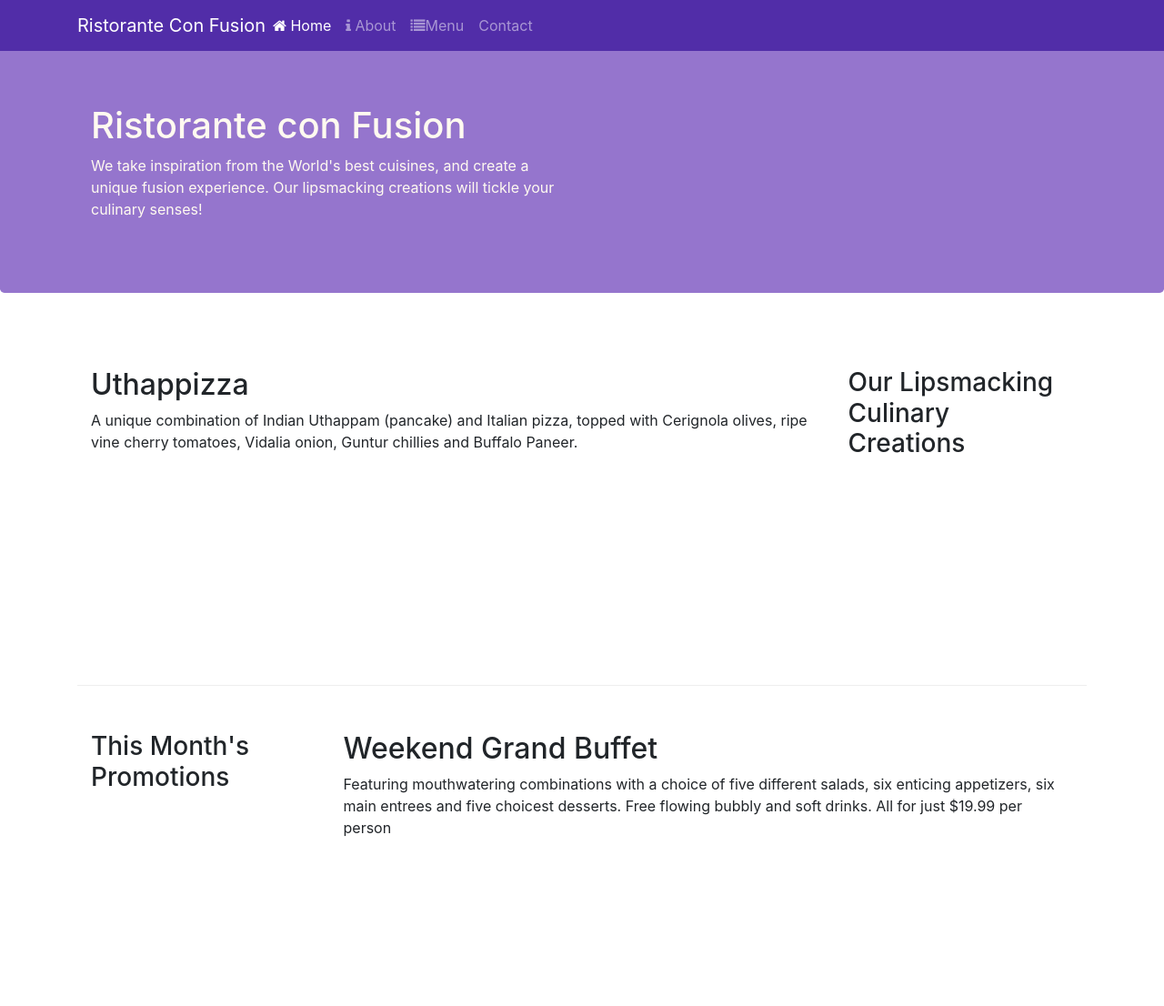
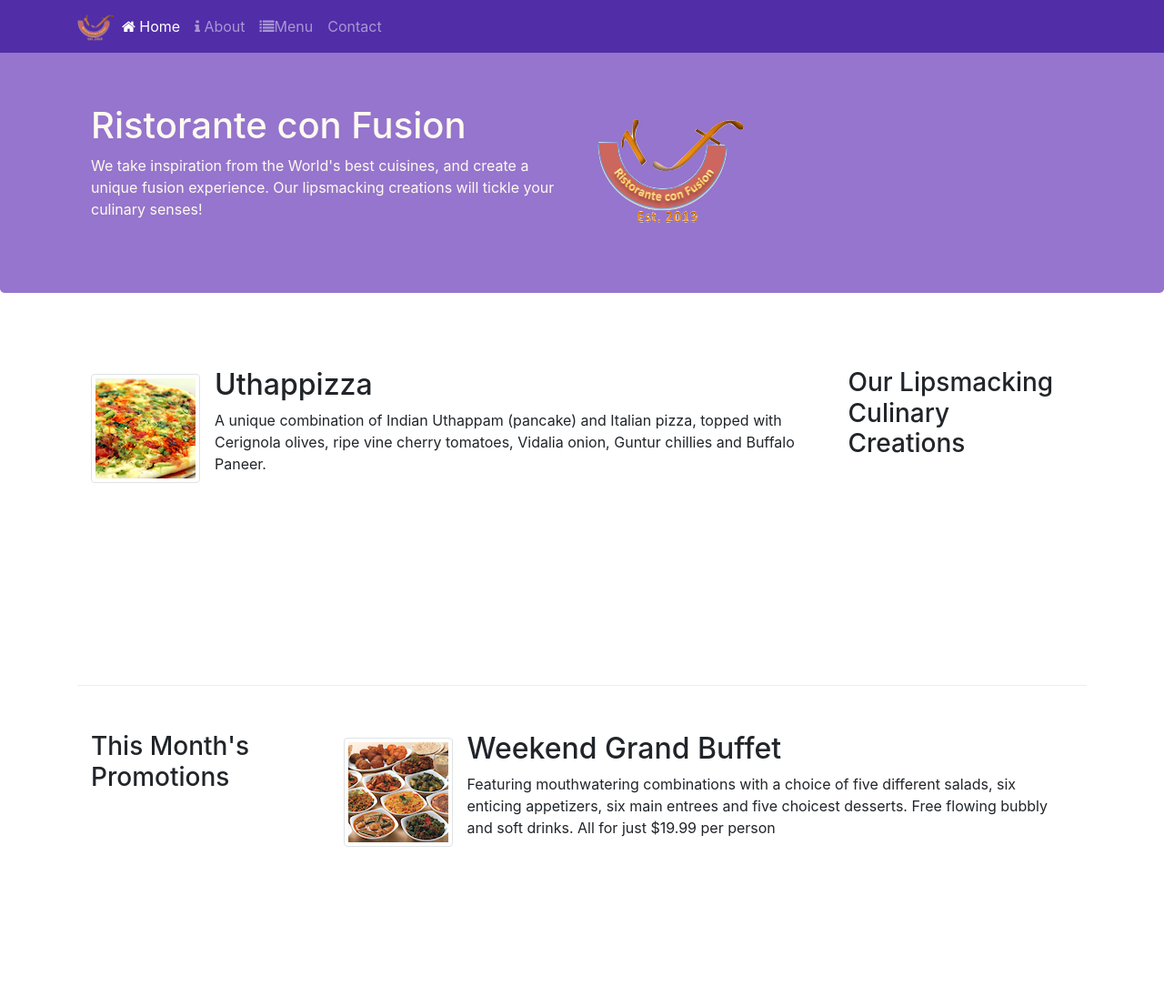
Before and after one commit to HoangNghia202/Git_test, a website: page index.html in a window 1280 px wide. Shown: the top 1106 px of the page at 91% size. Drawn offline with nearby package versions, Linux system fonts and the light colour scheme; some icons are missing.

Commit message:
Images and Media

```diff
--- a/index.html
+++ b/index.html
@@ -18,7 +18,7 @@
             <button class="navbar-toggler" type="button" data-toggle="collapse" data-target="#Navbar">
                 <span class="navbar-toggler-icon"></span>
             </button>
-            <a href="#" class="navbar-brand mr-auto">Ristorante Con Fusion</a>
+            <a href="#" class="navbar-brand mr-auto"><img src="./img/logo.png" alt="" height="30" width="41"></a>
             <div class="collapse navbar-collapse" id="Navbar">
                 <ul class="navbar-nav mr-auto">
                     <li class="nav-item active"> <a href="#" class="nav-link"> <span class="fa fa-home"></span> Home</a>
@@ -40,7 +40,8 @@
                     <p>We take inspiration from the World's best cuisines, and create a unique fusion experience. Our
                         lipsmacking creations will tickle your culinary senses!</p>
                 </div>
-                <div class=" col-12 col-sm">
+                <div class="col-12 col-sm align-self-center">
+                    <img src="./img/logo.png" class="img-fluid" alt="">
                   </div>
             </div>
         </div>
@@ -52,9 +53,16 @@
                 <h3>Our Lipsmacking Culinary Creations</h3>
             </div>
             <div class="col col-sm order-sm-first col-md">
-                <h2>Uthappizza</h2>
+                <div class="media">
+                    <img src="./img/uthappizza.png" alt="Uthappizza" class="d-flex mr-3 img-thumbnail align-self-center">
+                    <div media-body>
+                    <h2 class="mt-0">Uthappizza</h2>
                     <p>A unique combination of Indian Uthappam (pancake) and Italian pizza, topped with Cerignola olives,
                                         ripe vine cherry tomatoes, Vidalia onion, Guntur chillies and Buffalo Paneer.</p>
+                    </div>
+
+                </div>
+
             </div>
         </div>
 
@@ -64,10 +72,16 @@
                 <h3>This Month's Promotions</h3>
             </div>
             <div class="col col-sm col-md">
-                <h2>Weekend Grand Buffet</h2>
+                <div class="media">
+                    <img src="./img/buffet.png" alt=""  class="d-flex mr-3 img-thumbnail align-self-center">
+                    <div class="media-body">
+                         <h2 class="mt-0">Weekend Grand Buffet</h2>
                          <p>Featuring mouthwatering combinations with a choice of five different salads, six enticing appetizers,
                             six main entrees and five choicest desserts. Free flowing bubbly and soft drinks. All for just
                             $19.99 per person </p>
+                    </div>
+                </div>
+
             </div>
         </div>
 
@@ -76,11 +90,17 @@
                 <h3>Meet our Culinary Specialists</h3>
             </div>
             <div class="col col-sm order-sm-first col-md">
-                <h2>Alberto Somayya</h2>
+                <div class="media">
+                    <img src="./img/alberto.png" alt="Uthappizza" class="d-flex mr-3 img-thumbnail align-self-center">
+                    <div class="media-body">
+                         <h2 class="mt-0">Alberto Somayya</h2>
                           <h4>Executive Chef</h4>
                          <p>Award winning three-star Michelin chef with wide International experience having worked closely with
                            whos-who in the culinary world, he specializes in creating mouthwatering Indo-Italian fusion
                         experiences. </p>
+                    </div>
+                </div>
+
             </div>
         </div>
     </div>
```
Also changed, not shown: aboutUs.html (+5 -2 lines), contactus.html (+5 -3 lines), img/alberto.png (added), img/buffet.png (added), img/logo.png (added), img/uthappizza.png (added), 1 other file. Lines whose indentation alone changed are shown as unchanged.
